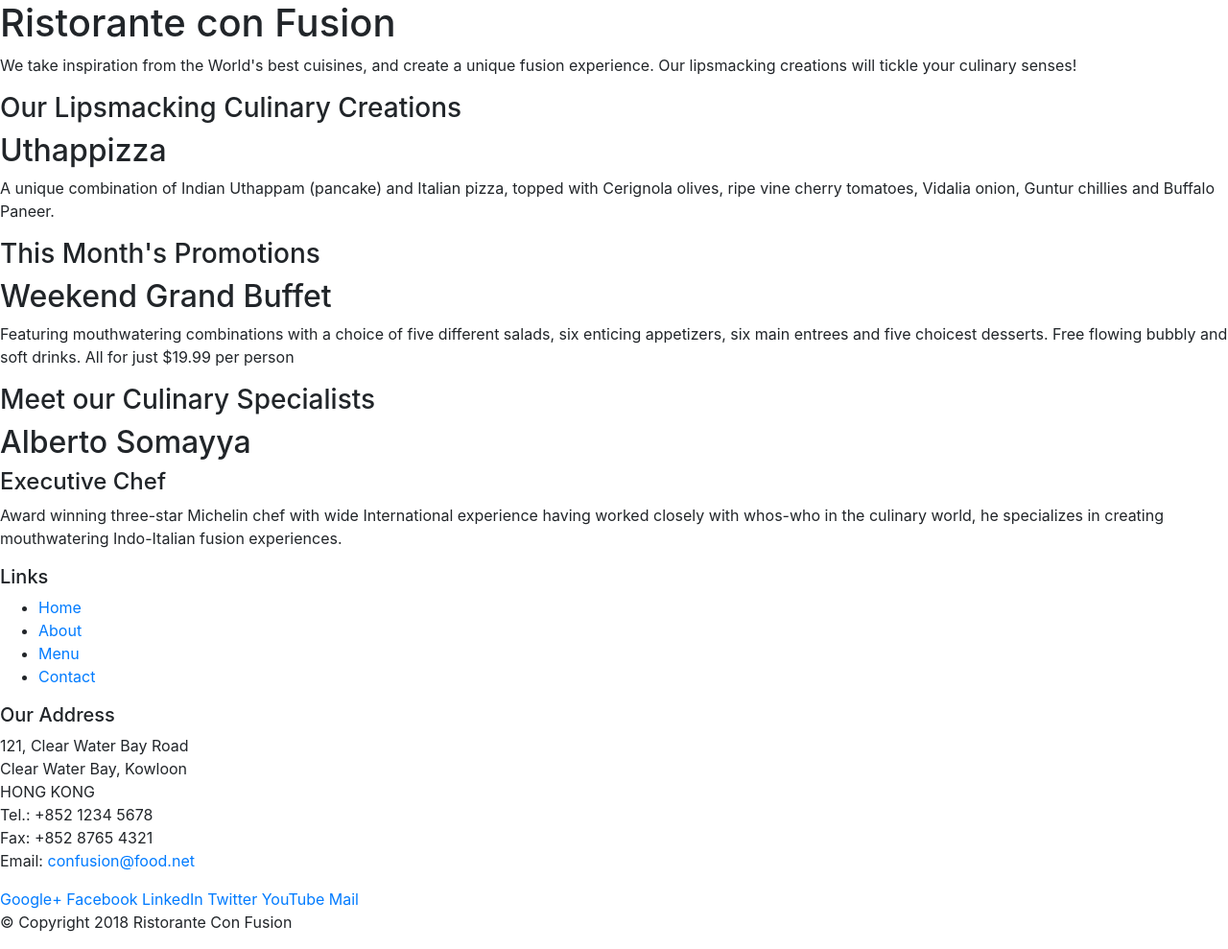
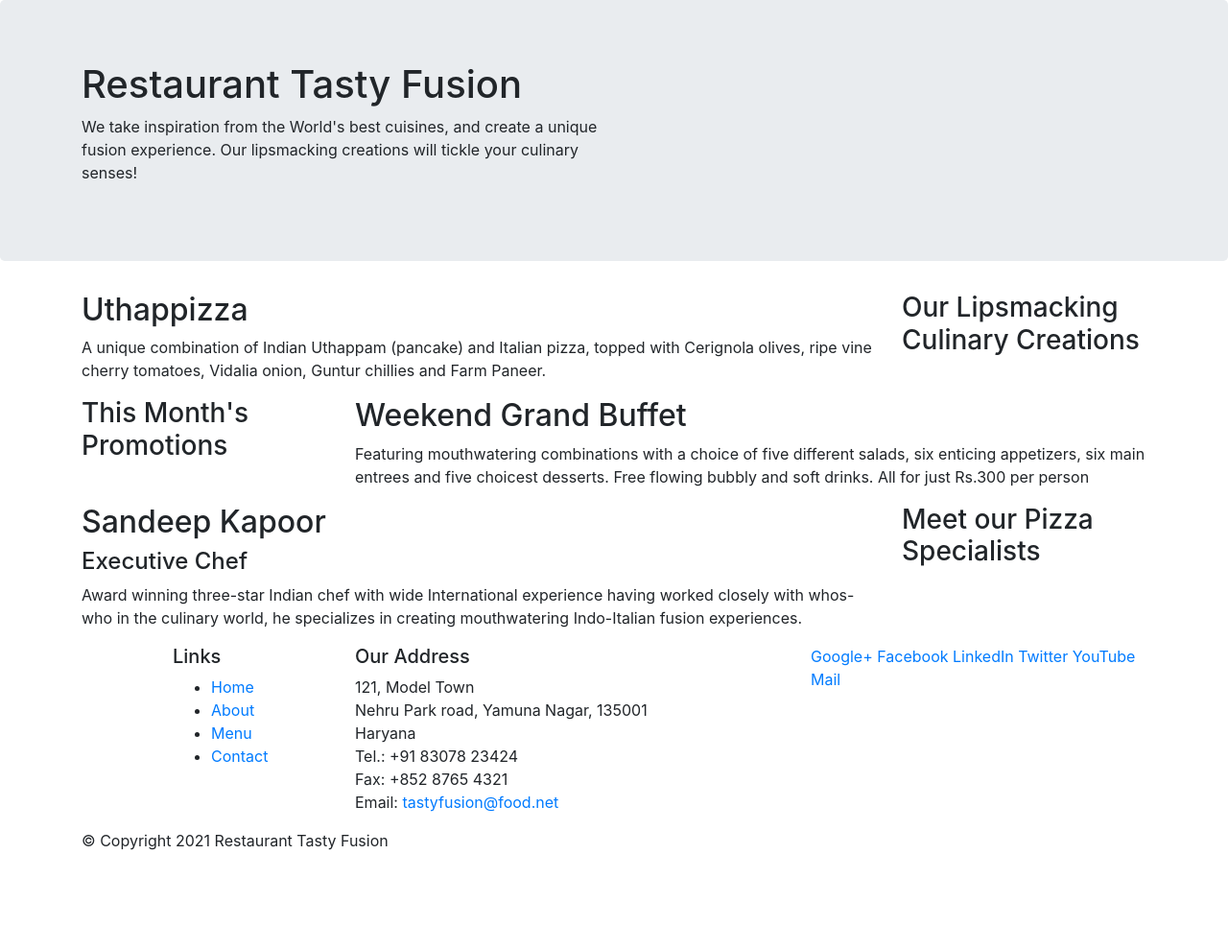
Before and after one commit to VARUN4111/confusion0, a website: page index.html in a window 1280 px wide. Shown: the whole page at 96% size. After the commit the page ends 904 px from the top, so only its background shows below. Drawn offline with nearby package versions, Linux system fonts and the light colour scheme.

Commit message:
Bootstrap Grid Part One

```diff
--- a/index.html
+++ b/index.html
@@ -9,62 +9,62 @@
 
         <!-- Bootstrap CSS -->
         <link rel = "stylesheet" href = "node_modules/bootstrap/dist/css/bootstrap.min.css">
-    <title>Ristorante Con Fusion</title>
+    <title>Restaurant Tasty Fusion</title>
 </head>
 
 <body>
 
-    <header>
-        <div>
-            <div>
-                <div>
-                    <h1>Ristorante con Fusion</h1>
+    <header class = "jumbotron">
+        <div class = "container">
+            <div class = "row">
+                <div class = "col-12 col-sm-6">
+                    <h1>Restaurant Tasty Fusion</h1>
                     <p>We take inspiration from the World's best cuisines, and create a unique fusion experience. Our lipsmacking creations will tickle your culinary senses!</p>
                 </div>
-                <div>
+                <div class = "col-12 col-sm">
                 </div>
             </div>
         </div>
     </header>
 
-    <div>
-        <div>
-            <div>
+    <div class = "container">
+        <div class = "row">
+            <div class = "col-12 col-sm-4 order-sm-last col-md-3">
                 <h3>Our Lipsmacking Culinary Creations</h3>
             </div>
-            <div>
+            <div class = "col col-sm order-sm-first col-md">
                 <h2>Uthappizza</h2>
-                <p>A unique combination of Indian Uthappam (pancake) and Italian pizza, topped with Cerignola olives, ripe vine cherry tomatoes, Vidalia onion, Guntur chillies and Buffalo Paneer.</p>
+                <p>A unique combination of Indian Uthappam (pancake) and Italian pizza, topped with Cerignola olives, ripe vine cherry tomatoes, Vidalia onion, Guntur chillies and Farm Paneer.</p>
             </div>
         </div>
 
 
-        <div>
-            <div>
+        <div class = "row">
+            <div class = "col-12 col-sm-4 col-md-3">
                 <h3>This Month's Promotions</h3>
             </div>
-            <div>
+            <div class = "col col-sm col-md">
                 <h2>Weekend Grand Buffet</h2>
-                <p>Featuring mouthwatering combinations with a choice of five different salads, six enticing appetizers, six main entrees and five choicest desserts. Free flowing bubbly and soft drinks. All for just $19.99 per person </p>
+                <p>Featuring mouthwatering combinations with a choice of five different salads, six enticing appetizers, six main entrees and five choicest desserts. Free flowing bubbly and soft drinks. All for just Rs.300 per person </p>
             </div>
         </div>
 
-        <div>
-            <div>
-                <h3>Meet our Culinary Specialists</h3>
+        <div class = "row">
+            <div class = "col-12 col-sm-4 order-sm-last col-md-3">
+                <h3>Meet our Pizza Specialists</h3>
             </div>
-            <div>
-                <h2>Alberto Somayya</h2>
+            <div class = "col col-sm order-sm-first col-md">
+                <h2>Sandeep Kapoor</h2>
                 <h4>Executive Chef</h4>
-                <p>Award winning three-star Michelin chef with wide International experience having worked closely with whos-who in the culinary world, he specializes in creating mouthwatering Indo-Italian fusion experiences. </p>
+                <p>Award winning three-star Indian chef with wide International experience having worked closely with whos-who in the culinary world, he specializes in creating mouthwatering Indo-Italian fusion experiences. </p>
             </div>
         </div>
     </div>
 
     <footer>
-        <div>
-            <div>
-                <div>
+        <div class = "container">
+            <div class = "row">
+                <div class = "col-4 offset-1 col-sm-2">
                     <h5>Links</h5>
                     <ul>
                         <li><a href="#">Home</a></li>
@@ -73,18 +73,18 @@
                         <li><a href="#">Contact</a></li>
                     </ul>
                 </div>
-                <div>
+                <div class = "col-7 col-sm-5">
                     <h5>Our Address</h5>
                     <address>
-		              121, Clear Water Bay Road<br>
-		              Clear Water Bay, Kowloon<br>
-		              HONG KONG<br>
-		              Tel.: +852 1234 5678<br>
+		              121, Model Town<br>
+		              Nehru Park road, Yamuna Nagar, 135001<br>
+		              Haryana<br>
+		              Tel.: +91 83078 23424<br>
 		              Fax: +852 8765 4321<br>
-		              Email: <a href="mailto:confusion@food.net">confusion@food.net</a>
+		              Email: <a href="mailto:tastyfusion@food.net">tastyfusion@food.net</a>
 		           </address>
                 </div>
-                <div>
+                <div class = "col-12 col-sm-4">
                     <div>
                         <a href="http://google.com/+">Google+</a>
                         <a href="http://www.facebook.com/profile.php?id=">Facebook</a>
@@ -95,14 +95,19 @@
                     </div>
                 </div>
            </div>
-           <div>
-                <div>
-                    <p>© Copyright 2018 Ristorante Con Fusion</p>
+           <div class = "row">
+                <div class = "col-auto">
+                    <p>© Copyright 2021 Restaurant Tasty Fusion</p>
                 </div>
            </div>
         </div>
     </footer>
 
+        <!-- jQuery first, then Popper.js, then Bootstrap JS. -->
+        <script src="node_modules/jquery/dist/jquery.slim.min.js"></script>
+        <script src="node_modules/popper.js/dist/umd/popper.min.js"></script>
+        <script src="node_modules/bootstrap/dist/js/bootstrap.min.js"></script>
+
 </body>
 
 </html>
```
